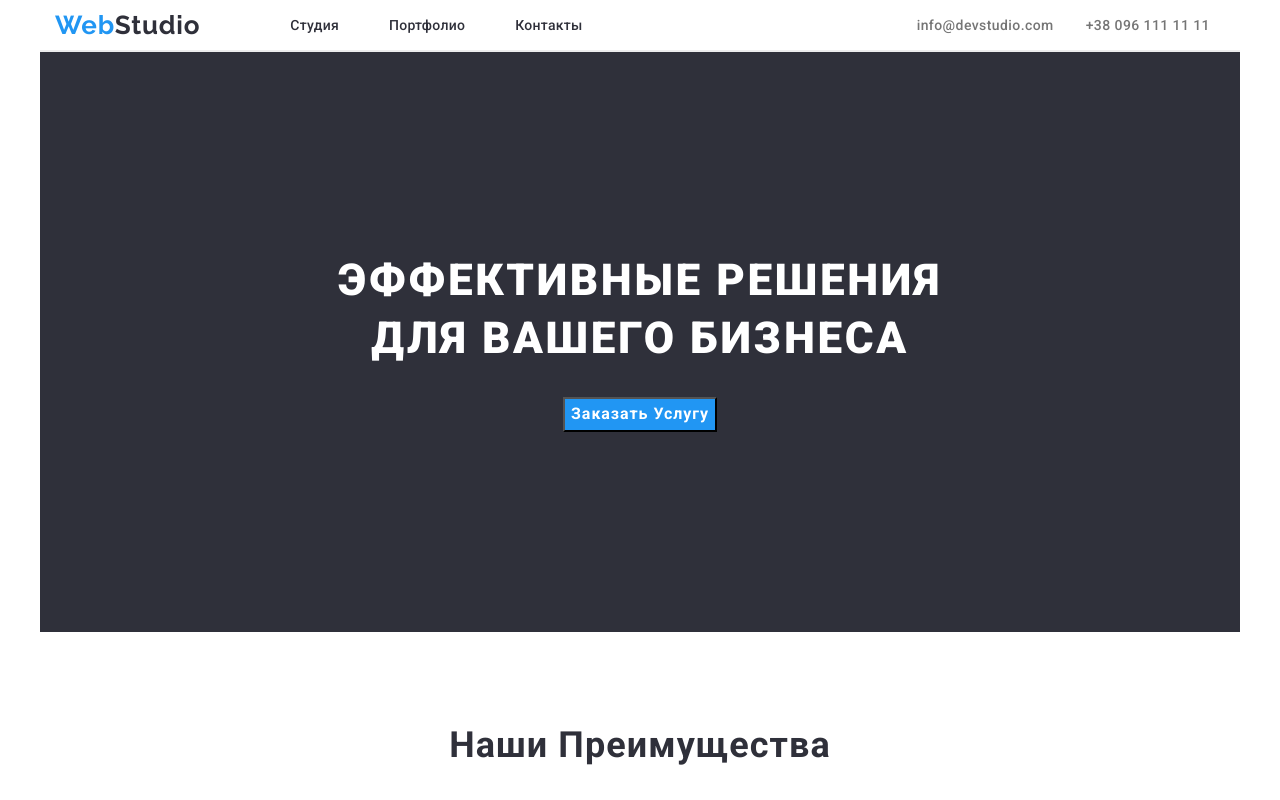
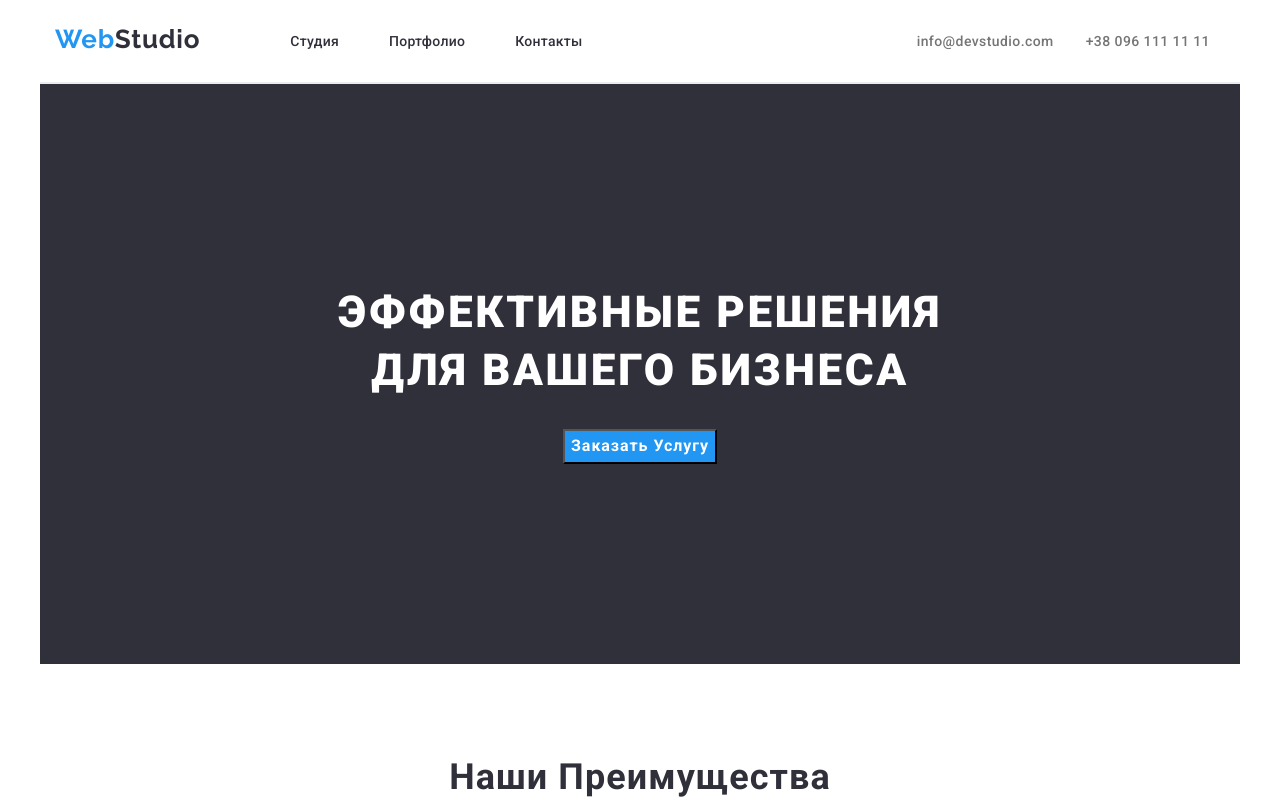
Before and after one commit to Igor432/goit-markup-hw-03, a plain HTML site: page index.html in a window 1280 px wide. Shown: the top 800 px of the page. Drawn offline with Linux system fonts and the light colour scheme.

Commit message:
nav adjusted

```diff
--- a/styles/style.css
+++ b/styles/style.css
@@ -38,6 +38,8 @@ body {
     text-decoration: none;
     margin-top: auto;
     margin-bottom: auto;
+    margin-top: 24px;
+    margin-bottom: 24px;
 }
 
 .nav_logo>span {
@@ -45,8 +47,11 @@ body {
 }
 
 .menu {
+    text-align: center;
     list-style: none;
     display: flex;
+    margin-top: 32px;
+    margin-bottom: 32px;
 }
 
 .items {
```
